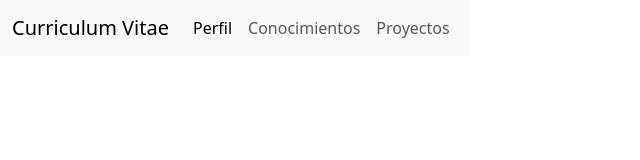
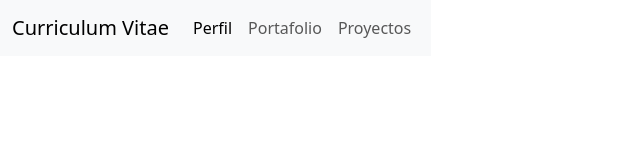
Before and after one commit to Shagooh/shagooh.github.io, a plain HTML site: page index.html in a window 1280 px wide. Shown: the full height of the page, 0-640 px from the left. Drawn offline with nearby package versions, Linux system fonts and the light colour scheme.

Commit message:
link protafolio

```diff
--- a/index.html
+++ b/index.html
@@ -1,5 +1,6 @@
 <!DOCTYPE html>
 <html lang="en">
+
 <head>
   <meta charset="UTF-8">
   <meta name="viewport" content="width=device-width, initial-scale=1.0">
@@ -8,19 +9,21 @@
   <link rel="stylesheet" href="https://cdn.jsdelivr.net/npm/bootstrap@5.3.1/dist/css/bootstrap.min.css">
   <link rel="stylesheet" href="https://cdn.jsdelivr.net/npm/bootstrap@5.3.1/dist/js/bootstrap.bundle.min.js">
 </head>
+
 <body>
   <header></header>
   <section class="nav">
     <nav class="navbar navbar-expand-lg bg-body-tertiary">
       <div class="container-fluid">
         <a class="navbar-brand" href="#">Curriculum Vitae</a>
-              <button class="navbar-toggler" type="button" data-bs-toggle="collapse" data-bs-target="#navbarNavAltMarkup" aria-controls="navbarNavAltMarkup" aria-expanded="false" aria-label="Toggle navigation">
+        <button class="navbar-toggler" type="button" data-bs-toggle="collapse" data-bs-target="#navbarNavAltMarkup"
+          aria-controls="navbarNavAltMarkup" aria-expanded="false" aria-label="Toggle navigation">
           <span class="navbar-toggler-icon"></span>
         </button>
         <div class="collapse navbar-collapse" id="navbarNavAltMarkup">
           <div class="navbar-nav">
             <a class="nav-link active" aria-current="page" href="#">Perfil</a>
-                  <a class="nav-link" href="#">Conocimientos</a>
+            <a class="nav-link" href="https://shagooh.github.io/shagooh-portafolio/">Portafolio</a>
             <a class="nav-link" href="#">Proyectos</a>
           </div>
         </div>
@@ -29,4 +32,5 @@
   </section>
   <footer></footer>
 </body>
+
 </html>
```
Lines whose indentation alone changed are shown as unchanged.
